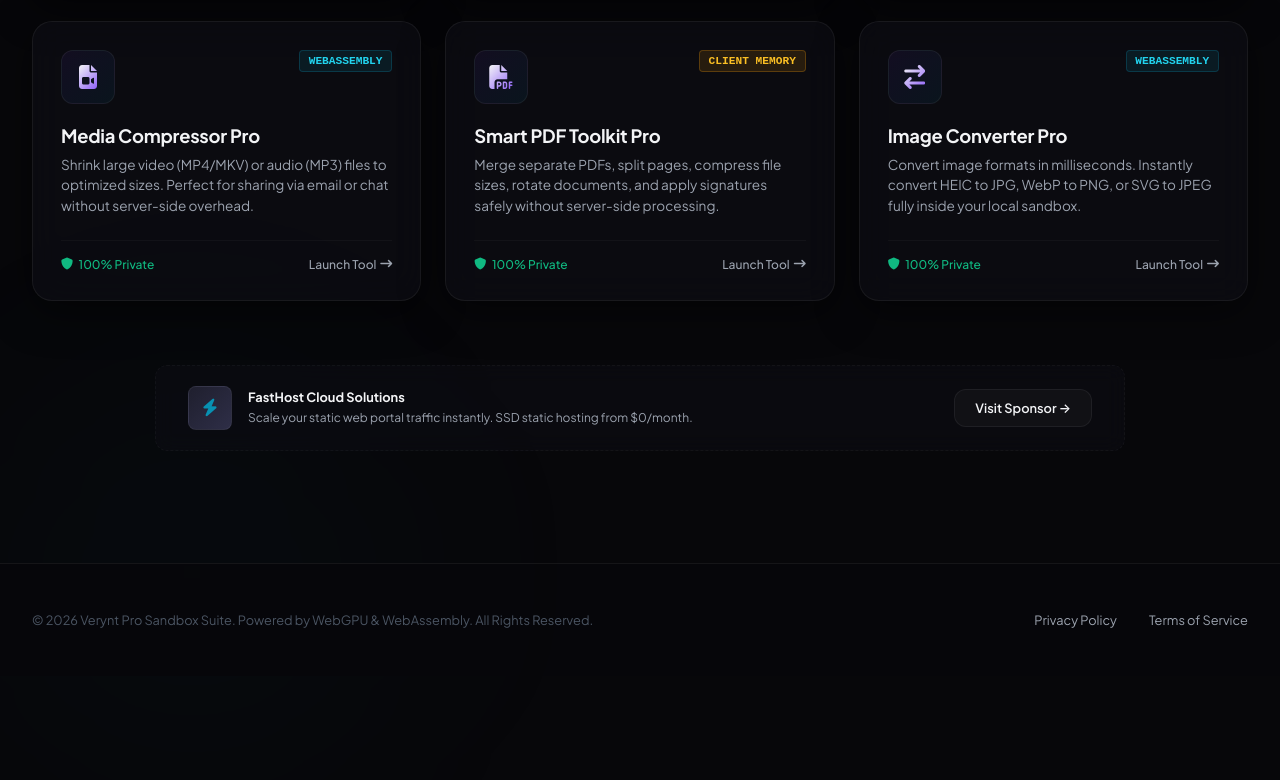
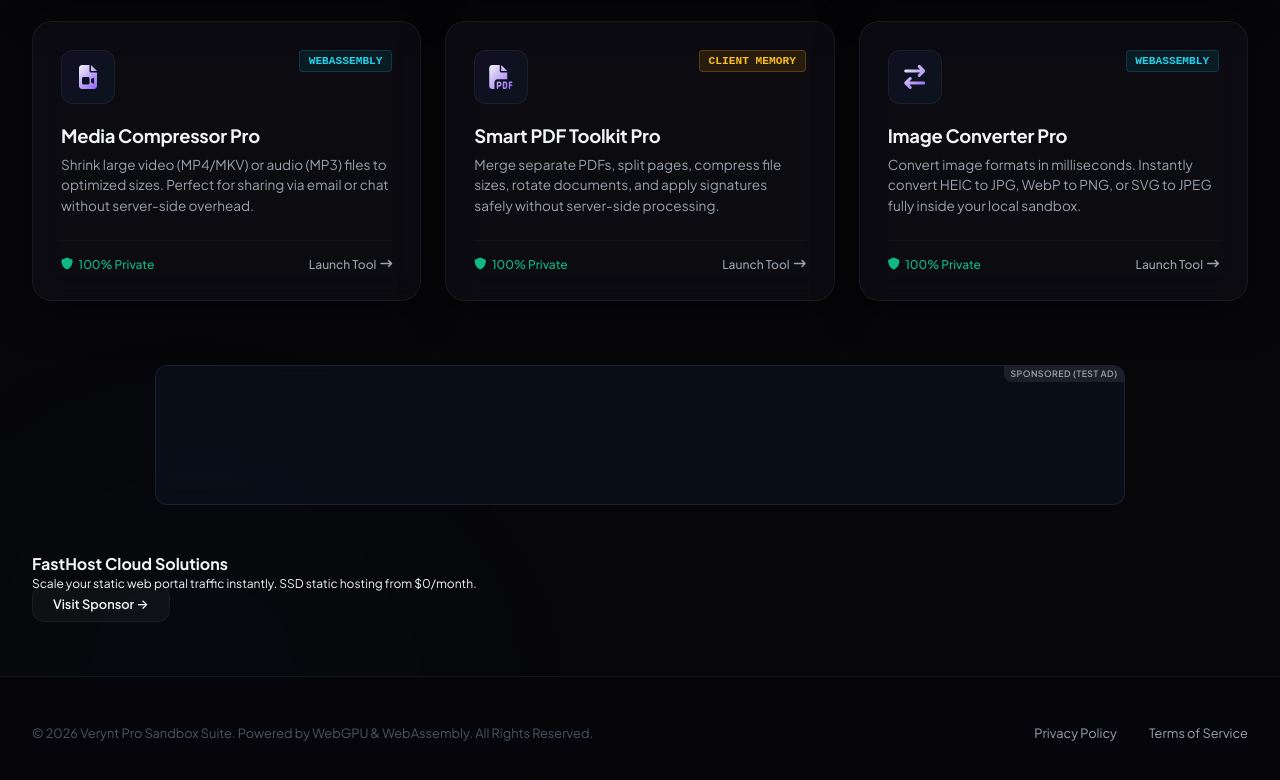
Before and after one commit to devfaisee/verynt-portal-pro, a website built with Vite: page index.html in a window 1280 px wide. Shown: the part 1481-2261 px from the top of the page. Built offline with nearby package versions, Linux system fonts and the light colour scheme.

Commit message:
feat: stable production-ready release of Verynt Pro

```diff
--- a/index.html
+++ b/index.html
@@ -12,6 +12,8 @@
   <!-- FontAwesome & Custom CSS -->
   <link rel="stylesheet" href="https://cdnjs.cloudflare.com/ajax/libs/font-awesome/6.4.0/css/all.min.css">
   <link rel="stylesheet" href="./style.css">
+  <!-- Google AdSense Test Script (ca-pub-3940256099942544) -->
+  <script async src="https://pagead2.googlesyndication.com/pagead/js/adsbygoogle.js?client=ca-pub-3940256099942544" crossorigin="anonymous"></script>
 </head>
 <body>
 
@@ -273,11 +275,18 @@
     </div>
 
     <!-- Premium Native Display Ad Placement Showcase -->
-    <div class="portal-ad-banner">
-      <div class="ad-banner-info">
-        <div class="ad-banner-logo">
-          <i class="fa-solid fa-bolt"></i>
-        </div>
+    <div class="portal-ad-banner" style="position: relative; overflow: hidden; background: rgba(15, 23, 42, 0.45); border: 1px solid rgba(255, 255, 255, 0.08); border-radius: 12px; padding: 1.5rem; display: flex; flex-direction: column; align-items: center; justify-content: center; gap: 0.5rem; min-height: 90px; margin-top: 2rem;">
+      <div class="ad-banner-badge" style="position: absolute; top: 0; right: 0; background: rgba(255, 255, 255, 0.08); font-size: 0.55rem; padding: 0.15rem 0.4rem; border-bottom-left-radius: 8px; color: var(--text-muted); font-weight: 600; letter-spacing: 0.05em;">SPONSORED (TEST AD)</div>
+      <ins class="adsbygoogle"
+           style="display:block; width:100%; min-height:90px;"
+           data-ad-client="ca-pub-3940256099942544"
+           data-ad-slot="9876543210"
+           data-ad-format="auto"
+           data-full-width-responsive="true"></ins>
+      <script>
+           (adsbygoogle = window.adsbygoogle || []).push({});
+      </script>
+    </div>
         <div>
           <div style="font-weight: 700; color: var(--text-main); margin-bottom: 0.15rem;">FastHost Cloud Solutions</div>
           <div style="font-size: 0.75rem;">Scale your static web portal traffic instantly. SSD static hosting from $0/month.</div>
```
Also changed, not shown: 3 other files.
